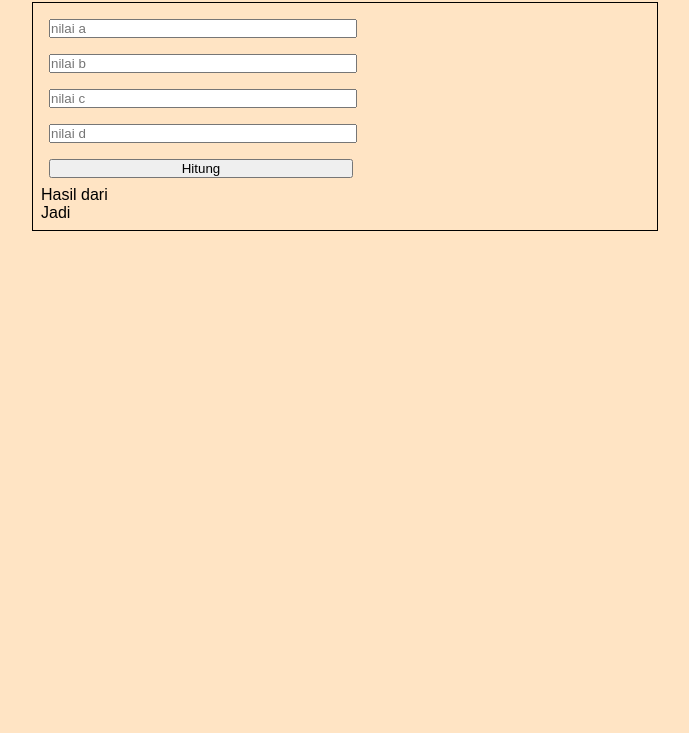
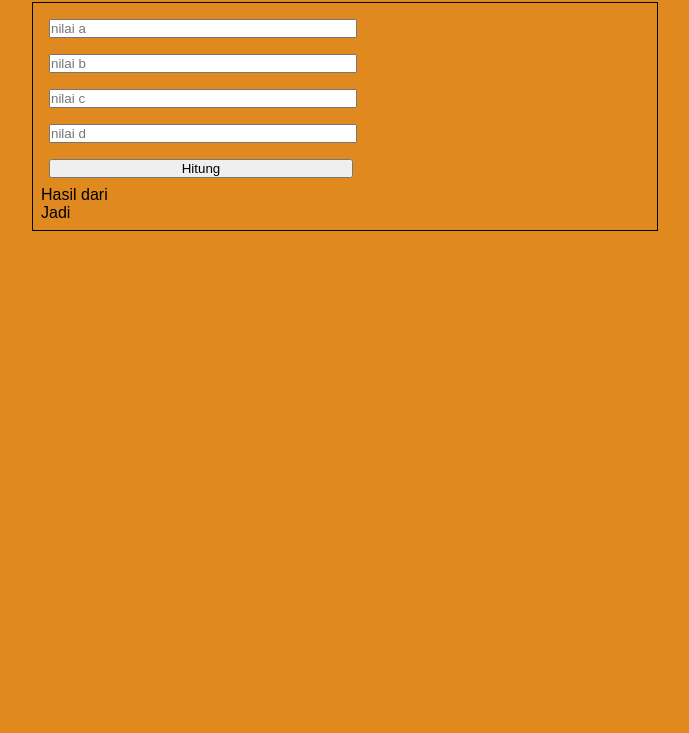
Before and after one commit to hendrihend/soal-gemastik-github, a plain HTML site: page index.html in a window 1280 px wide. Shown: the part 67-800 px from the top of the page, without its empty margins (295-984 px from the left). Drawn offline with Linux system fonts and the light colour scheme.

Commit message:
modifed style.css

```diff
--- a/style.css
+++ b/style.css
@@ -4,7 +4,7 @@
     font-family: Arial, Helvetica, sans-serif;
 }
 body {
-    background-color: bisque;
+    background-color: rgb(224, 137, 31);
 }
 
 .container {
```
